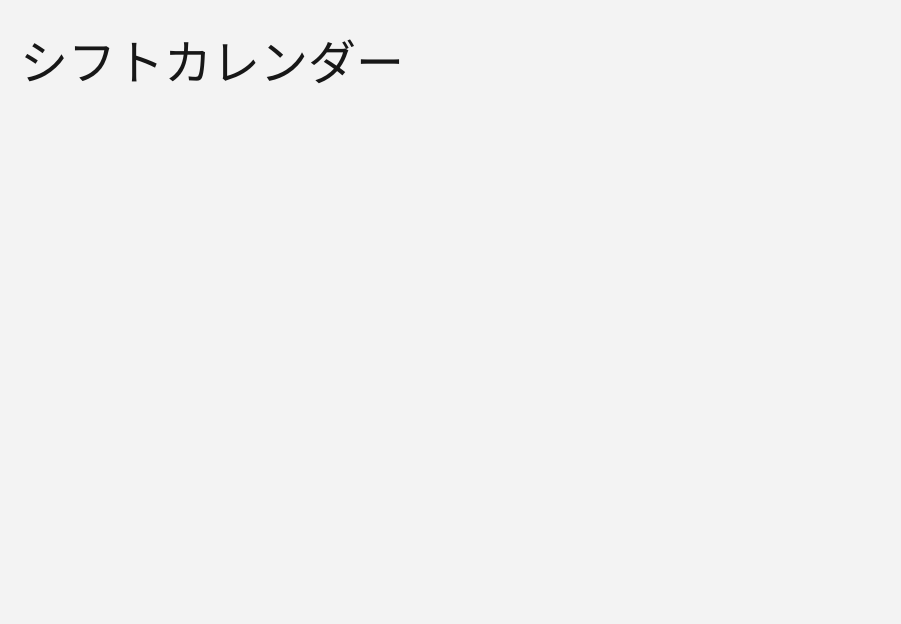
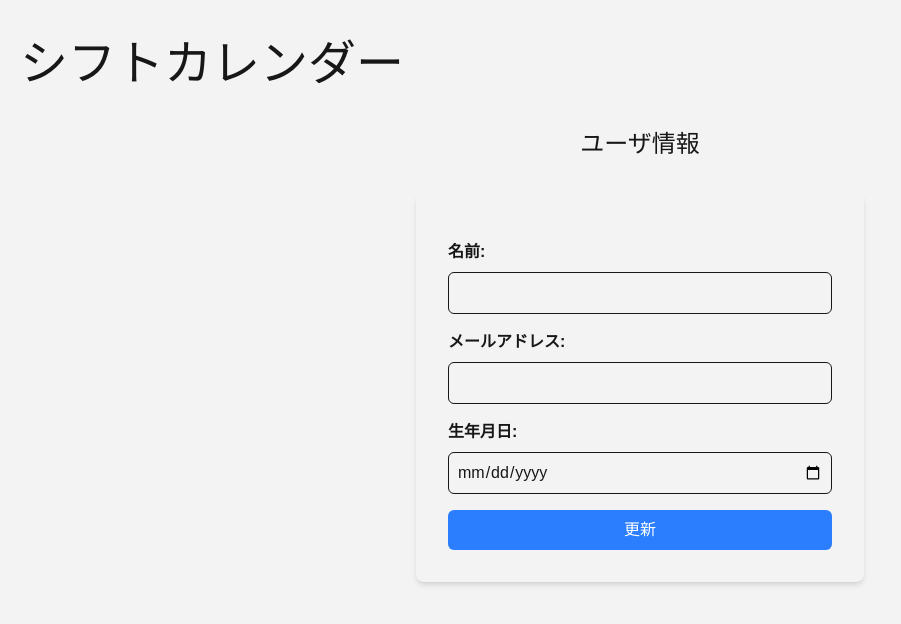
Before and after one commit to ogumakouta/shift-calendar, a Next.js app in the folder frontend/: page /setting in a window 1280 px wide. Shown: the top 624 px of the page, without its empty margins (0-901 px from the left). Built offline with nearby package versions, Linux system fonts and the light colour scheme; no server answers.

Commit message:
ユーザ情報を取得して入力フォームに表示するロジックを追加 コード追加：UserSettingForm.tsx

```diff
--- a/frontend/components/UserSettingForm.tsx
+++ b/frontend/components/UserSettingForm.tsx
@@ -1,5 +1,128 @@
 'use client'
 
+import { useState, useEffect } from "react";
+import { jwtDecode } from "jwt-decode";
+
+
+// APIのエンドポイントを.envから読み込む
+const apiUrl = process.env.NEXT_PUBLIC_API_URL
+
+// ユーザIDからユーザ情報を取得する関数
+const getUser = async (user_id) => {
+  const payload = {
+    id: user_id
+  }
+  const res = await fetch(`${apiUrl}/user/getUser`, {
+    method: 'POST',
+    headers: {
+      'Content-Type': 'application/json',
+    },
+    body: JSON.stringify(payload),
+  });
+
+  if (!res.ok) {
+    throw new Error('ユーザ情報の取得に失敗しました');
+  }
+
+  return res.json();
+}
+
 export default function UserSettingForm() {
+  // const [user_id, setUser_id] = useState('');
+  const [user, setUser] = useState([]);
+  const [message, setMessage] = useState('');
+  const [name, setName] = useState('');
+  const [email, setEmail] = useState('');
+  const [birthday, setBirthday] = useState('');
 
+  useEffect(() => {
+    const getAndSetUser = async () => {
+      const token = localStorage.getItem('access_token');
+      if (!token) {
+        console.log('ユーザIDが見つかりません')
+        return;
+      }
+
+      try{
+        const decodeToken = jwtDecode(token);
+        const user_id = decodeToken.sub;
+
+        const userRes = await getUser(user_id);
+        setUser(userRes);
+      } catch (error) {
+        console.error('処理中にエラーが発生しました：', error);
+      }
+    }
+
+    getAndSetUser();
+  }, [])
+
+  useEffect(() => {
+    if (user) {
+      setName(user.name || '');
+      setEmail(user.email || '');
+
+      // 誕生日の形式をyyyy-mm-ddに変更
+      if (user.birthday) {
+        const formattedDate = new Date(user.birthday).toISOString().split('T')[0];
+        setBirthday(formattedDate);
+      }
+    }
+  }, [user]);
+
+  const handleSubmit = async (e: React.FormEvent<HTMLFormElement>) => {
+    e.preventDefault();
+    setMessage('');
+  }
+  return (
+    <div>
+      <h1 className="text-2xl text-center">ユーザ情報</h1>
+      <form
+        onSubmit={handleSubmit}
+        className="flex flex-col gap-4 max-w-md mx-auto my-8 p-8 rounded-lg shadow-md"
+      >
+        <div className="text-center text-red-500">
+          {message}
+        </div>
+        <div className="flex flex-col gap-2">
+          <label htmlFor="name" className="font-semibold">名前:</label>
+          <input
+            type="text"
+            id="name"
+            value={name}
+            onChange={(e) => setName(e.target.value)}
+            className="p-2 border rounded-md"
+            required
+          />
+        </div>
+        <div className="flex flex-col gap-2">
+          <label htmlFor="email" className="font-semibold">メールアドレス:</label>
+          <input
+            type="email"
+            id="email"
+            value={email}
+            onChange={(e) => setEmail(e.target.value)}
+            className="p-2 border rounded-md"
+            required
+          />
+        </div>
+        <div className="flex flex-col gap-2">
+          <label htmlFor="birthday" className="font-semibold">生年月日:</label>
+          <input
+            type="date"
+            id="birthday"
+            value={birthday}
+            onChange={(e) => setBirthday(e.target.value)}
+            className="p-2 border rounded-md"
+          />
+        </div>
+        <button
+          type="submit"
+          className="p-2 bg-blue-500 text-white rounded-md hover:bg-blue-600 transition-colors"
+        >
+          更新
+        </button>
+      </form>
+    </div>
+  )
 }
```
